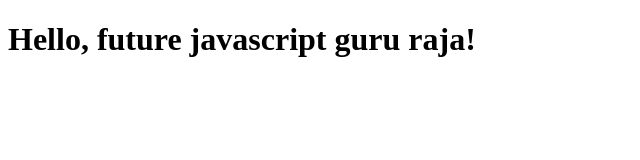
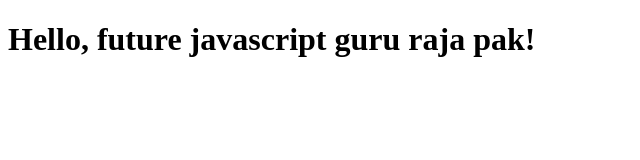
Before and after one commit to Rajapakuae/added-readme-file, a plain HTML site: page src/New folder/index.html in a window 1280 px wide. Shown: the whole page, without its empty margins (0-640 px from the left). Drawn offline with Linux system fonts and the light colour scheme.

Commit message:
added pak

```diff
--- a/src/New folder/index.html
+++ b/src/New folder/index.html
@@ -8,6 +8,6 @@
   </head>
 
   <body>
-    <h1>Hello, future javascript guru raja!</h1>
+    <h1>Hello, future javascript guru raja pak!</h1>
   </body>
 </html>
```
